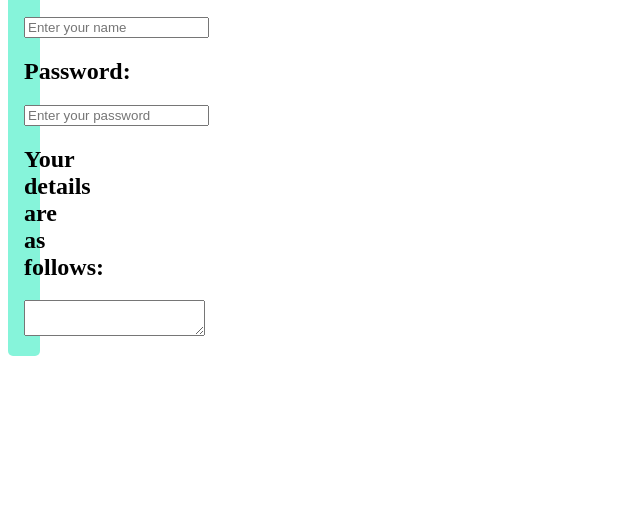
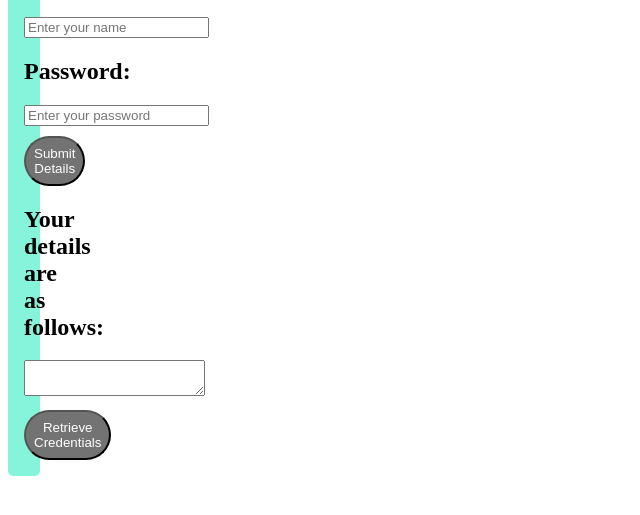
Before and after one commit to sachindjaiswal/Login-Web-app, a website: page index.html in a window 1280 px wide. Shown: the part 171-686 px from the top of the page, without its empty margins (0-640 px from the left). Drawn offline with Linux system fonts and the light colour scheme.

Commit message:
New buttons added

```diff
--- a/index.html
+++ b/index.html
@@ -16,9 +16,11 @@
           <h2>Password:</h2>
           <input type="text" placeholder="Enter your password" />
         </div>
+        <button>Submit Details</button>
       </div>
       <h2>Your details are as follows: </h2>
       <textarea></textarea>
+      <button>Retrieve Credentials</button>
     </div>
   </body>
 </html>
--- a/style.css
+++ b/style.css
@@ -22,3 +22,11 @@ h1{
     color: white;
     border: 2px black;
 }
+
+button{
+    padding: 0.5rem;
+    border-radius: 5rem;
+    margin-top: 10px;
+    background-color: #747373;
+    color: white;
+}
```
